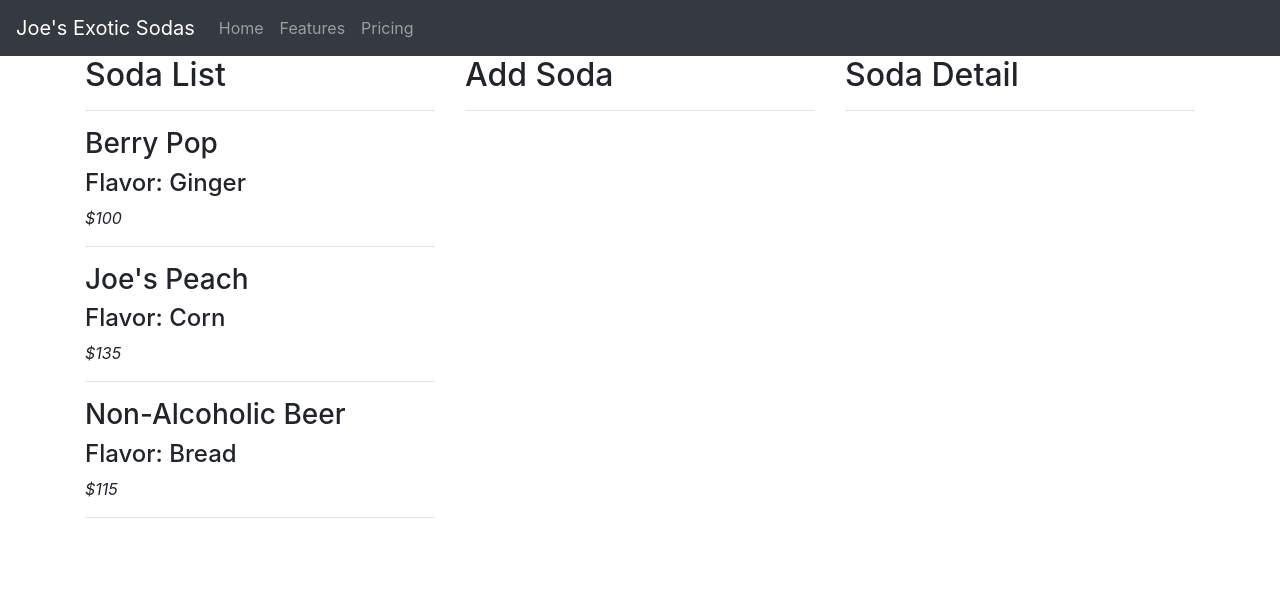
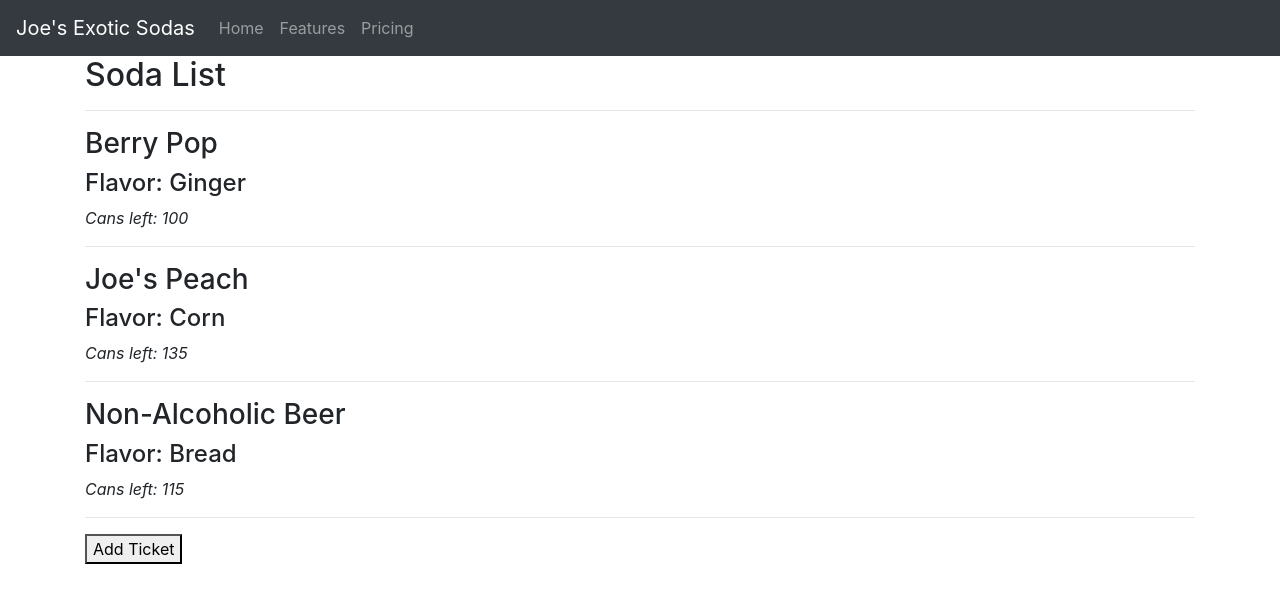
Before and after one commit to Joebenitus/exotic-sodas, a React (Create React App) app: page / in a window 1280 px wide. Shown: the top 602 px of the page. Built offline with nearby package versions, Linux system fonts and the light colour scheme.

Commit message:
add button to toggle between soda list and add soda page

```diff
--- a/src/components/Soda.js
+++ b/src/components/Soda.js
@@ -6,7 +6,7 @@ function Soda(props) {
     <React.Fragment>
       <h3>{props.name}</h3>
       <h4>Flavor: {props.flavor}</h4>
-      <p><em>${props.cost}</em></p>
+      <p><em>Cans left: {props.cans}</em></p>
       <hr/>
     </React.Fragment>
   );
@@ -15,7 +15,7 @@ function Soda(props) {
 Soda.propTypes = {
   name: PropTypes.string,
   flavor: PropTypes.string,
-  cost: PropTypes.string
+  cans: PropTypes.number
 }
 
 export default Soda;
--- a/src/components/SodaControl.js
+++ b/src/components/SodaControl.js
@@ -1,26 +1,41 @@
 import React from 'react';
 import SodaDetail from './SodaDetail';
-import NewSodaForm from './SodaForm';
+import SodaForm from './SodaForm';
 import SodaList from './SodaList';
 import Row from 'react-bootstrap/Row';
 import Col from 'react-bootstrap/Col';
 
-function SodaControl() {
-  return (
-    <>
-      <Row>
-        <Col>
-          <SodaList/>
-        </Col>
-        <Col>
-          <NewSodaForm/>
-        </Col>
-        <Col>
-          <SodaDetail/>
-        </Col>
-      </Row>
-    </>
-  );
+class SodaControl extends React.Component {
+  constructor(props) {
+    super(props);
+    this.state = {
+      formVisibleOnPage: false
+    };
+  }
+
+  handleClick = () => {
+    this.setState(prevState => ({
+      formVisibleOnPage: !prevState.formVisibleOnPage
+    }));
+  }
+
+  render() {
+    let currentlyVisibleState = null;
+    let buttonText = null;
+    if (this.state.formVisibleOnPage) {
+      currentlyVisibleState = <SodaForm/>
+      buttonText = 'Return to Ticket List';
+    } else {
+      currentlyVisibleState = <SodaList/>
+      buttonText = 'Add Ticket';
+    }
+    return (
+      <React.Fragment>
+        {currentlyVisibleState}
+        <button onClick={this.handleClick}>{buttonText}</button>
+      </React.Fragment>
+    )
+  }
 }
 
 export default SodaControl;
--- a/src/components/SodaList.js
+++ b/src/components/SodaList.js
@@ -5,17 +5,17 @@ const masterSodaList = [
   {
     name: 'Berry Pop',
     flavor: 'Ginger',
-    cost: '100'
+    cans: 100
   },
   {
     name: 'Joe\'s Peach',
     flavor: 'Corn',
-    cost: '135'
+    cans: 135
   },
   {
     name: 'Non-Alcoholic Beer',
     flavor: 'Bread',
-    cost: '115'
+    cans: 115
   }
 ]
 
@@ -28,7 +28,7 @@ function SodaList() {
         <Soda
           name = {soda.name}
           flavor = {soda.flavor}
-          cost = {soda.cost}
+          cans = {soda.cans}
           key = {index}/>
       )}
 
```
